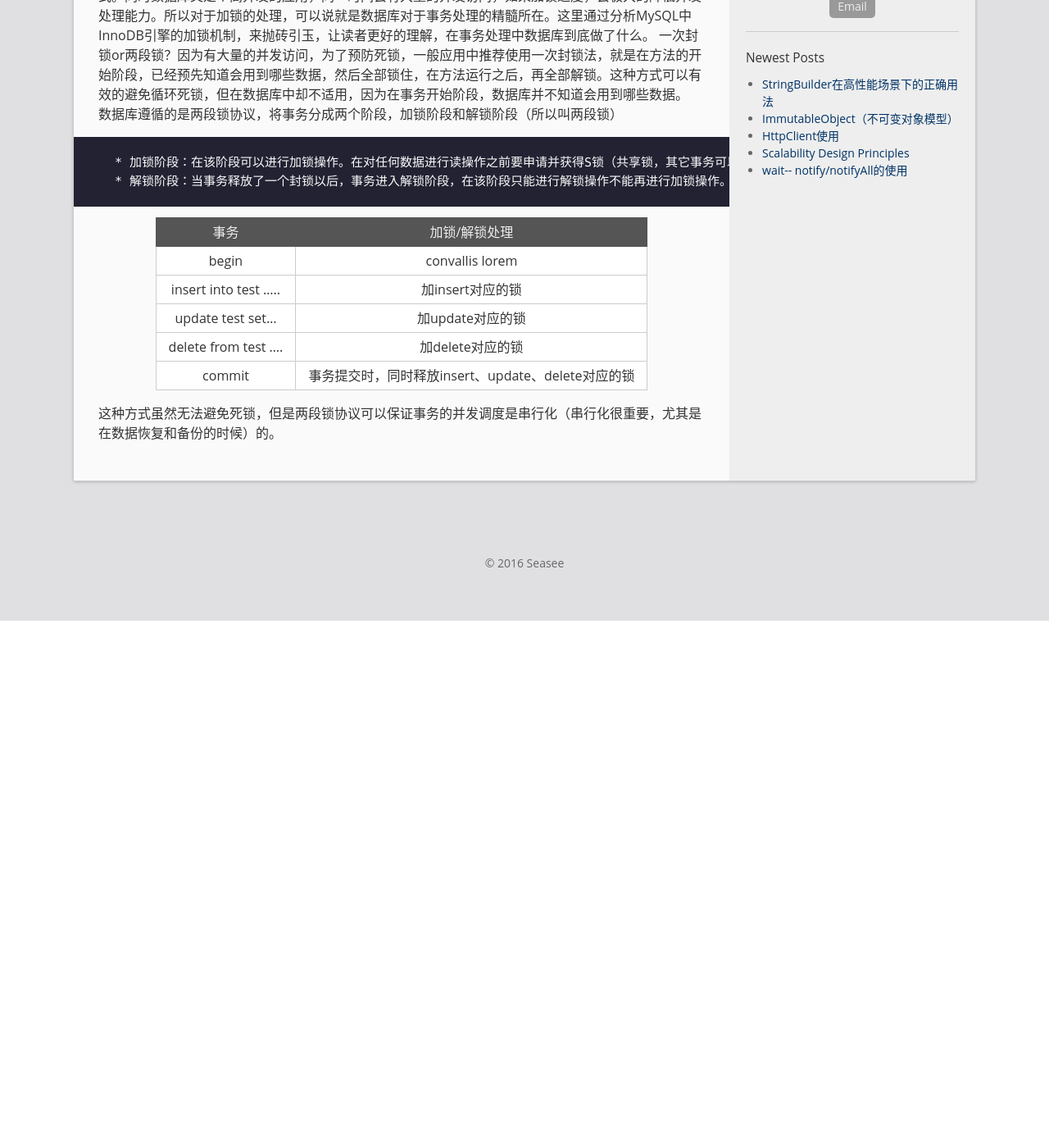
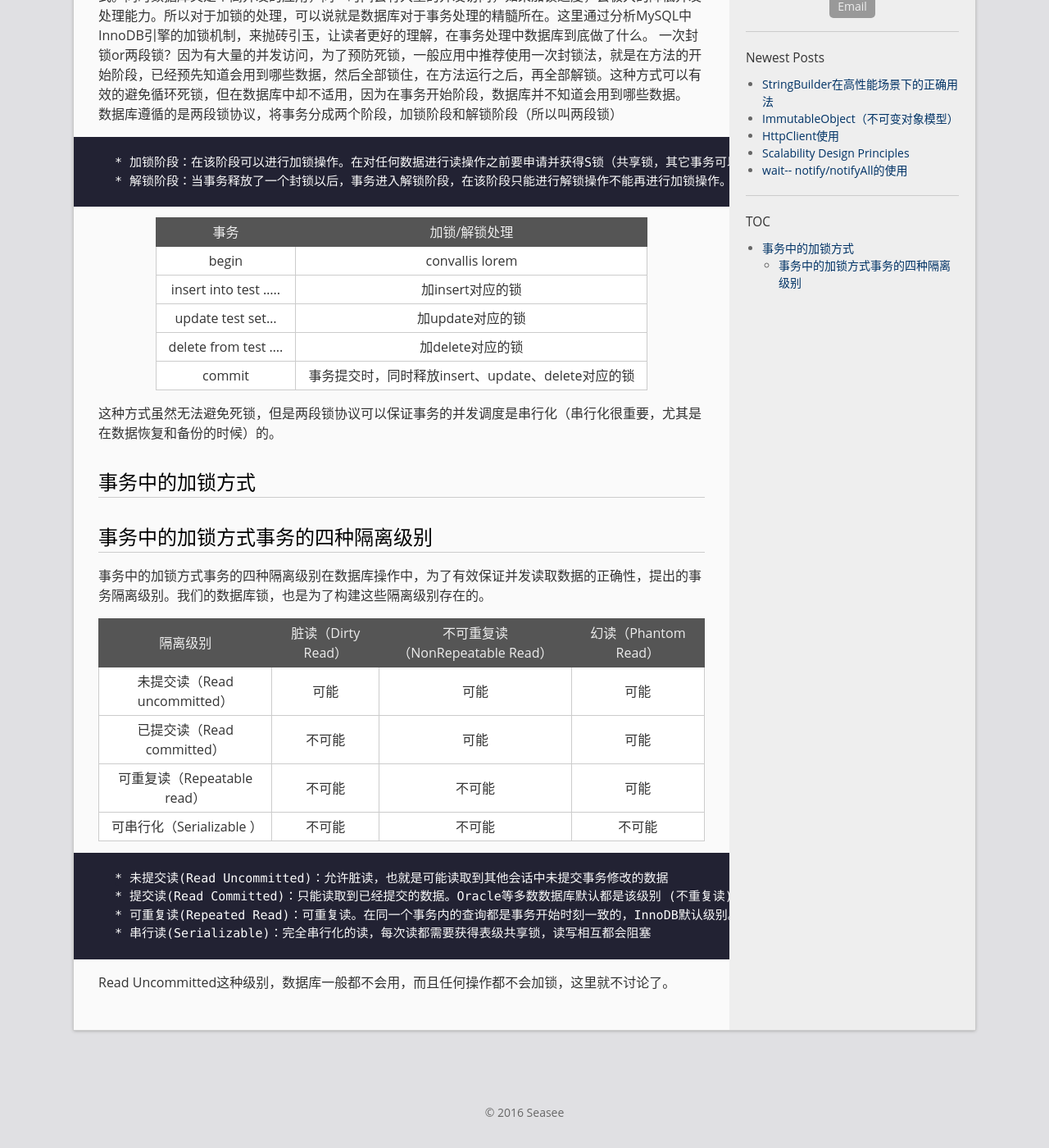
Before and after one commit to E-Present/e-present.github.io, a Jekyll site: the page built from _posts/2014-03-22-mysql-Innodb.md, in a window 1280 px wide and 1400 px high, scrolled down 314 px. Shown: the whole window at 82% size. Built offline with Jekyll 4.4.1, drawn with Linux system fonts in a browser that asks for light colours; before the commit the page ends 1071 px from its top, so only the background shows below that.

Commit message:
Update 2014-03-22-mysql-Innodb.md

```diff
--- a/_posts/2014-03-22-mysql-Innodb.md
+++ b/_posts/2014-03-22-mysql-Innodb.md
@@ -22,3 +22,20 @@ permalink: /blogs/mysql-Innodb
 | commit| 事务提交时，同时释放insert、update、delete对应的锁|
 
 这种方式虽然无法避免死锁，但是两段锁协议可以保证事务的并发调度是串行化（串行化很重要，尤其是在数据恢复和备份的时候）的。
+# 事务中的加锁方式
+## 事务中的加锁方式事务的四种隔离级别
+事务中的加锁方式事务的四种隔离级别在数据库操作中，为了有效保证并发读取数据的正确性，提出的事务隔离级别。我们的数据库锁，也是为了构建这些隔离级别存在的。
+
+| 隔离级别| 脏读（Dirty Read） | 不可重复读（NonRepeatable Read）| 幻读（Phantom Read） |
+|:-----:|:----:|:-----:|:----:|:-----:|:----:|
+| 未提交读（Read uncommitted） | 可能 | 可能| 可能|
+| 已提交读（Read committed） | 不可能 | 可能| 可能|
+| 可重复读（Repeatable read） | 不可能 | 不可能| 可能|
+| 可串行化（Serializable ） | 不可能 | 不可能| 不可能|
+
+	* 未提交读(Read Uncommitted)：允许脏读，也就是可能读取到其他会话中未提交事务修改的数据
+	* 提交读(Read Committed)：只能读取到已经提交的数据。Oracle等多数数据库默认都是该级别 (不重复读)
+	* 可重复读(Repeated Read)：可重复读。在同一个事务内的查询都是事务开始时刻一致的，InnoDB默认级别。在SQL标准中，该隔离级别消除了不可重复读，但是还存在幻象读
+	* 串行读(Serializable)：完全串行化的读，每次读都需要获得表级共享锁，读写相互都会阻塞
+
+Read Uncommitted这种级别，数据库一般都不会用，而且任何操作都不会加锁，这里就不讨论了。
```
